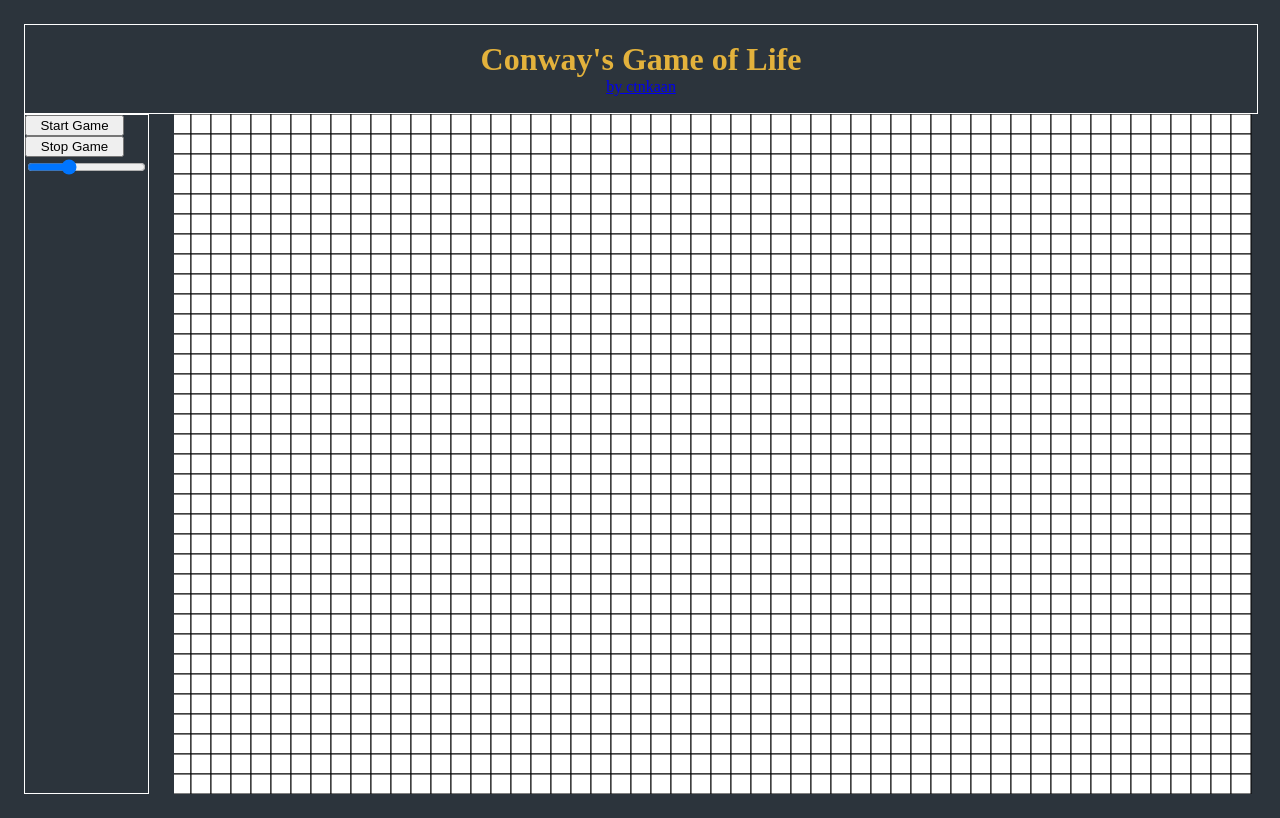
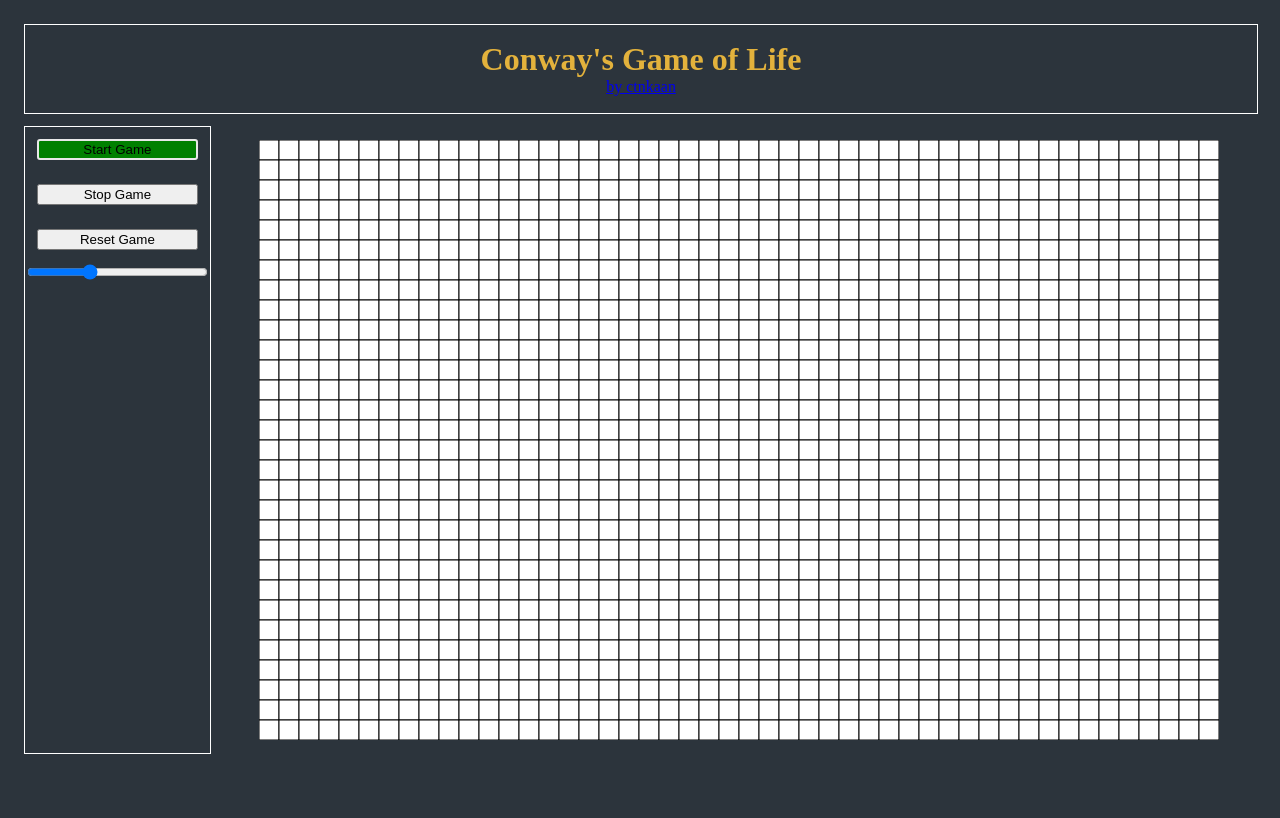
Before and after one commit to ctnkaan/game-of-life, a Svelte app: page / in a window 1280 px wide. Built offline with nearby package versions, Linux system fonts and the light colour scheme.

Commit message:
wip: reset and styles

```diff
--- a/src/App.svelte
+++ b/src/App.svelte
@@ -8,19 +8,15 @@
     let intervalId: number | null = null
 
     // Grid settings
-    const width = window.innerWidth * 0.85;
-    const height = window.innerHeight * 0.85
+    let width = window.innerWidth * 0.75
+    let height = window.innerHeight * 0.75
     let cellSize = 20
     let rowsLen = Math.floor(height / cellSize)
     let colsLen = Math.floor(width / cellSize)
 
     let grid: number[][] = [];
 
-    const initializeGrid = () => {
-      //reset
-      // TODO: Make this into a reset function
-      context.clearRect(0, 0, canvas.width, canvas.height)
-
+    const initializeEmptyGrid = () => {
       for (let row = 0; row < rowsLen; row++) {
         grid[row] = [];
         for (let col = 0; col < colsLen; col++) {
@@ -92,7 +88,7 @@
     }
 
     const countNeighbors = (row: number, col: number): number => {
-      let count = 0;
+      let totalNeighbours = 0;
 
       // We are doing -1 and +1 here to check their neighbours
       // ex: row -1 = left side of row
@@ -104,11 +100,11 @@
           const isNeighbourColInBounds = neighborCol >= 0 && neighborCol < colsLen
 
           if (isNeighbourRowInBounds && isNeighbourColInBounds && isNotProvidedRowOrCol) {
-            count += grid[neighbourRow][neighborCol]
+            totalNeighbours += grid[neighbourRow][neighborCol]
           }
         }
       }
-      return count;
+      return totalNeighbours;
     }
 
     const startGame = () => {
@@ -123,17 +119,36 @@
       }
     }
 
+    const resetGame = () => {
+      context.clearRect(0, 0, canvas.width, canvas.height)
+      initializeEmptyGrid()
+      drawGrid()
+    }
+
     const resizeCell = (e: any) => {
       cellSize = e.target.value
+
+      // doing this so if user scales the window it matches it correctly
+      // BUG: For some reason the first time we set the width and height it renders nothing then when we resize again it renders correctly
+      width = window.innerWidth * 0.75
+      height = window.innerHeight * 0.75
+
       rowsLen = Math.floor(height / cellSize)
       colsLen = Math.floor(width / cellSize)
-      initializeGrid()
-      drawGrid()
+
+      console.log(rowsLen)
+      console.log(colsLen);
+
+
+      canvas.width = colsLen * cellSize
+      canvas.height = rowsLen * cellSize
+
+      resetGame()
     }
 
     onMount(() => {
       context = canvas.getContext('2d') as CanvasRenderingContext2D;
-      initializeGrid()
+      initializeEmptyGrid()
       drawGrid()
       canvas.addEventListener('click', handleCanvasClick)
     })
@@ -145,8 +160,9 @@
 
     <div class="container">
       <div class="actions-container">
-          <button on:click={startGame}>Start Game</button>
-          <button on:click={stopGame}>Stop Game</button>
+          <button class="actions-button start" on:click={startGame}>Start Game</button>
+          <button class="actions-button stop" on:click={stopGame}>Stop Game</button>
+          <button class="actions-button reset" on:click={resetGame}>Reset Game</button>
 
           <input type="range" value={cellSize} max={50} min={5} on:change={(e) => resizeCell(e)} />
       </div>
--- a/src/app.css
+++ b/src/app.css
@@ -10,7 +10,8 @@ body {
 .container {
     display: flex;
     justify-content: space-between;
-    gap: 2%;
+    gap: 12px;
+    height: 80vh;
 }
 
 .canvas-container {
@@ -18,18 +19,24 @@ body {
     justify-content: center;
     align-items: center;
     overflow: auto;
+    flex: 1;
+    margin-top: 12px;
 }
 
 .actions-container {
     display: flex;
     flex-direction: column;
     border: 1px solid #ffff;
-    display: flex;
-    width: 10%;
+    width: 15%;
+    margin-top: 12px;
 }
 
+.actions-button {
+    margin: 12px;
+}
 
-
-button {
-    width: 99px;
+.start {
+    background-color: green;
+    border-radius: 3px;
+    border: 2px solid #E8E8E8;
 }
```
